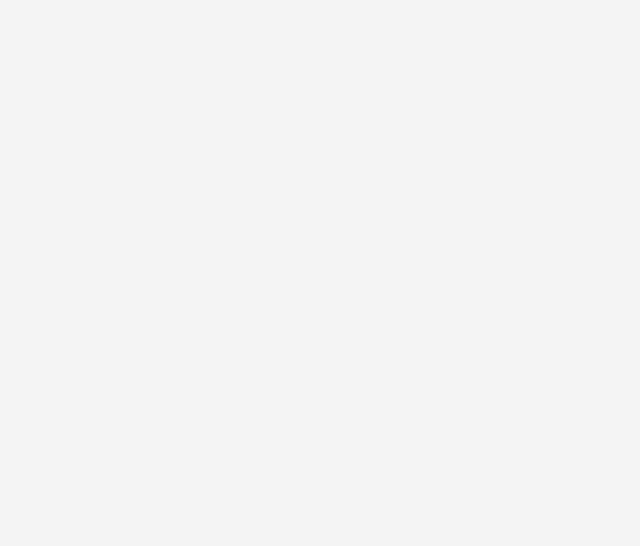
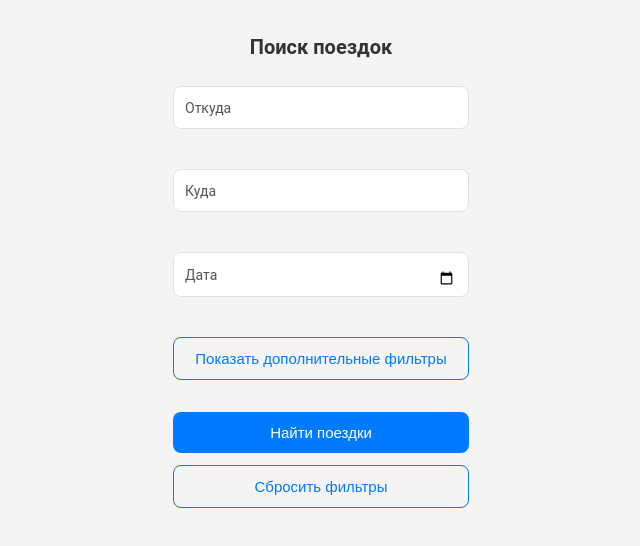
Before and after one commit to ragshata/frontend-carshare, a Vue app: page /find-trip in a window 1280 px wide. Shown: the top 546 px of the page, without its empty margins (319-959 px from the left). Built offline with nearby package versions, Linux system fonts and the light colour scheme.

Commit message:
обновил бук диз

```diff
--- a/src/pages/FindTrip.vue
+++ b/src/pages/FindTrip.vue
@@ -1,3 +1,74 @@
+<template>
+  <div class="find-trip-page">
+    <h2 class="title">Поиск поездок</h2>
+
+    <form class="form" @submit.prevent="goToResults">
+      <AnimatedInput
+        v-model="form.from_"
+        label="Откуда"
+        id="from_"
+        required
+        :error="errors.from_"
+      />
+      <AnimatedInput
+        v-model="form.to"
+        label="Куда"
+        id="to"
+        required
+        :error="errors.to"
+      />
+      <AnimatedInput
+        v-model="form.date"
+        label="Дата"
+        id="date"
+        type="date"
+        required
+        :error="errors.date"
+      />
+
+      <button type="button" class="btn btn-outline" @click="showAdvanced = !showAdvanced">
+        {{ showAdvanced ? 'Скрыть дополнительные фильтры' : 'Показать дополнительные фильтры' }}
+      </button>
+
+      <div v-if="showAdvanced" class="advanced-filters">
+        <AnimatedInput
+          v-model="form.date_from"
+          label="Дата с"
+          id="date_from"
+          type="date"
+        />
+        <AnimatedInput
+          v-model="form.date_to"
+          label="Дата по"
+          id="date_to"
+          type="date"
+        />
+        <div class="select-wrapper">
+          <label for="status">Статус</label>
+          <select id="status" v-model="form.status">
+            <option value="active">Активные</option>
+            <option value="done">Завершённые</option>
+            <option value="cancelled">Отменённые</option>
+          </select>
+        </div>
+        <AnimatedInput
+          v-model="form.maxPrice"
+          label="Максимальная цена"
+          id="maxPrice"
+          type="number"
+        />
+      </div>
+
+      <div class="buttons">
+        <button type="submit" class="btn">Найти поездки</button>
+        <button type="button" class="btn btn-outline" @click="resetFilters">
+          Сбросить фильтры
+        </button>
+      </div>
+    </form>
+  </div>
+</template>
+
 <script setup lang="ts">
 import { reactive, ref, onMounted, onBeforeUnmount } from 'vue';
 import { useRouter } from 'vue-router';
@@ -46,7 +117,7 @@ function resetFilters() {
 
 function goToResults() {
   if (!validate()) return;
-  // Оставляем только заполненные поля
+  // Оставляем только непустые поля для query
   const query: Record<string, string> = {};
   Object.entries(form).forEach(([key, value]) => {
     if (value !== '') query[key] = value;
@@ -55,14 +126,12 @@ function goToResults() {
 }
 </script>
 
-
 <style scoped>
 .find-trip-page {
   padding: 16px;
   background: var(--color-background);
   min-height: 100vh;
 }
-
 .title {
   font-size: 20px;
   font-weight: bold;
```
